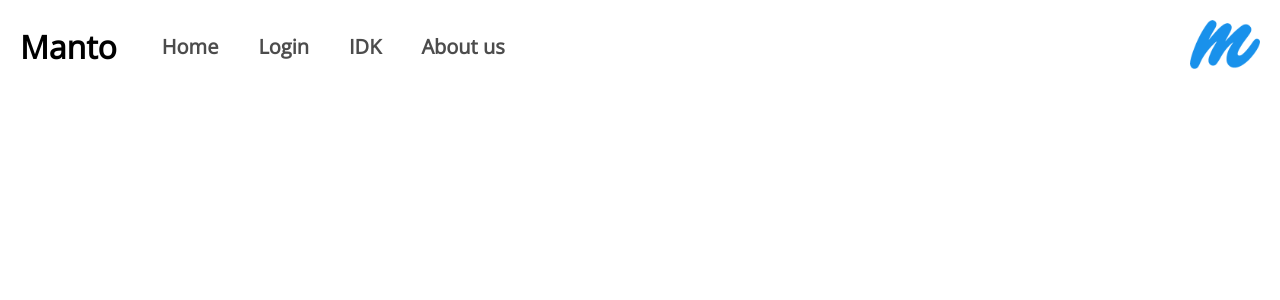
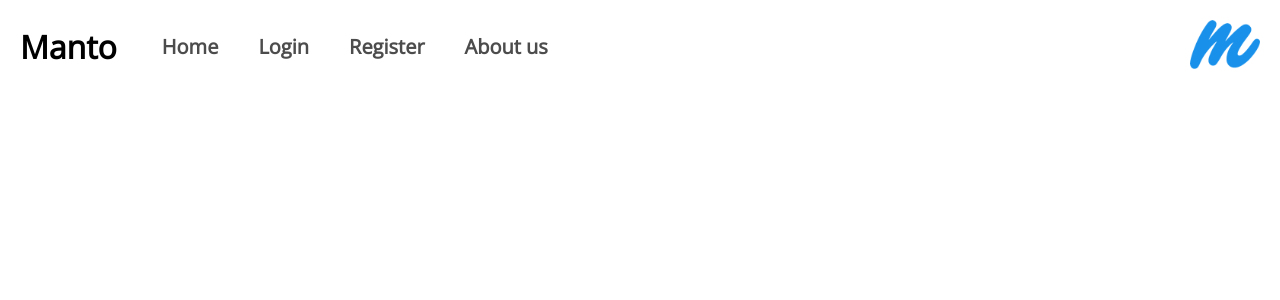
Before and after one commit to pooriaahmadi/manto_front, a React (Create React App) app: page / in a window 1280 px wide. Shown: the top 300 px of the page. Built offline with nearby package versions, Linux system fonts and the light colour scheme.

Commit message:
cleaning up

```diff
--- a/src/Components/Header/HeaderMenu.tsx
+++ b/src/Components/Header/HeaderMenu.tsx
@@ -1,12 +1,17 @@
 import HeaderItem from "./HeaderItem";
+import { useState } from "react";
+import { HeaderItemInputs } from "../../types/interfaces";
+
 
 const HeaderMenu = () => {
-    return <div className="menu">
-        <HeaderItem content="Home" link="#" />
-        <HeaderItem content="Login" link="/login" />
-        <HeaderItem content="IDK" link="#" />
-        <HeaderItem content="About us" link="#" />
+  return (
+    <div className="menu">
+      <HeaderItem content="Home" link="/" />
+      <HeaderItem content="Login" link="/login" />
+      <HeaderItem content="Register" link="/register" />
+      <HeaderItem content="About us" link="#" />
     </div>
+  );
 };
 
 export default HeaderMenu;
```
